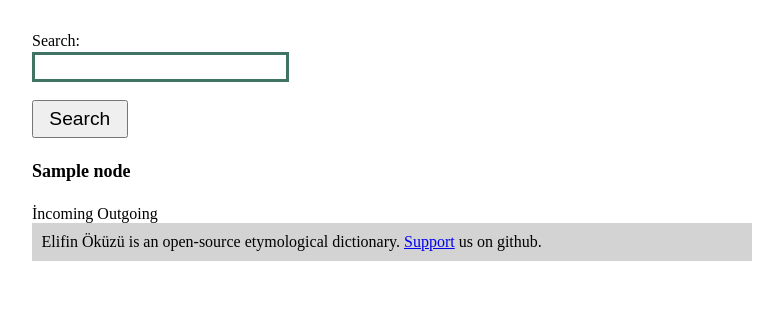
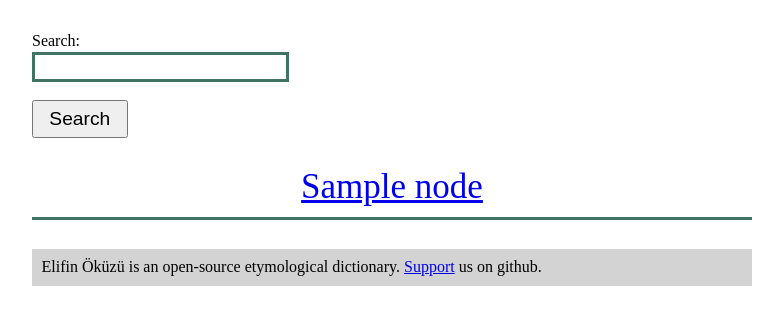
Before and after one commit to lyk2018-python/elifin-okuzu, a Django app: template elifinokuzu/templates/search.html in a window 1280 px wide. Shown: the part 54-379 px from the top of the page, without its empty margins (248-1031 px from the left). Run offline with Django 3.2, Linux system fonts and the light colour scheme; the template is opened without the code that fills it: values that come from a table or form of the project are taken from there, others are empty; tables that the repository leaves empty hold one stand-in row (values such as "Sample post"); some libraries are stand-ins or nearby versions.

Commit message:
search fix

```diff
--- a/elifinokuzu/templates/search.html
+++ b/elifinokuzu/templates/search.html
@@ -12,15 +12,7 @@
 
 {% if searched_word %}
     {%for gt in searched_word %}
-       <h4>{{gt}}</h4>
-       {% for edge in edges %}
-        {% if gt == edge.source %}
-            <span>İncoming</span>
-        {% endif %}
-        {% if gt == edge.destination %}
-            <span>Outgoing</span>
-        {% endif %}
-        {% endfor %}
+       <a href="{% url 'node_detail' gt.id %}" ><h2>{{gt}}</h2></a>
     {% endfor %}
 {% endif %}
 
```
